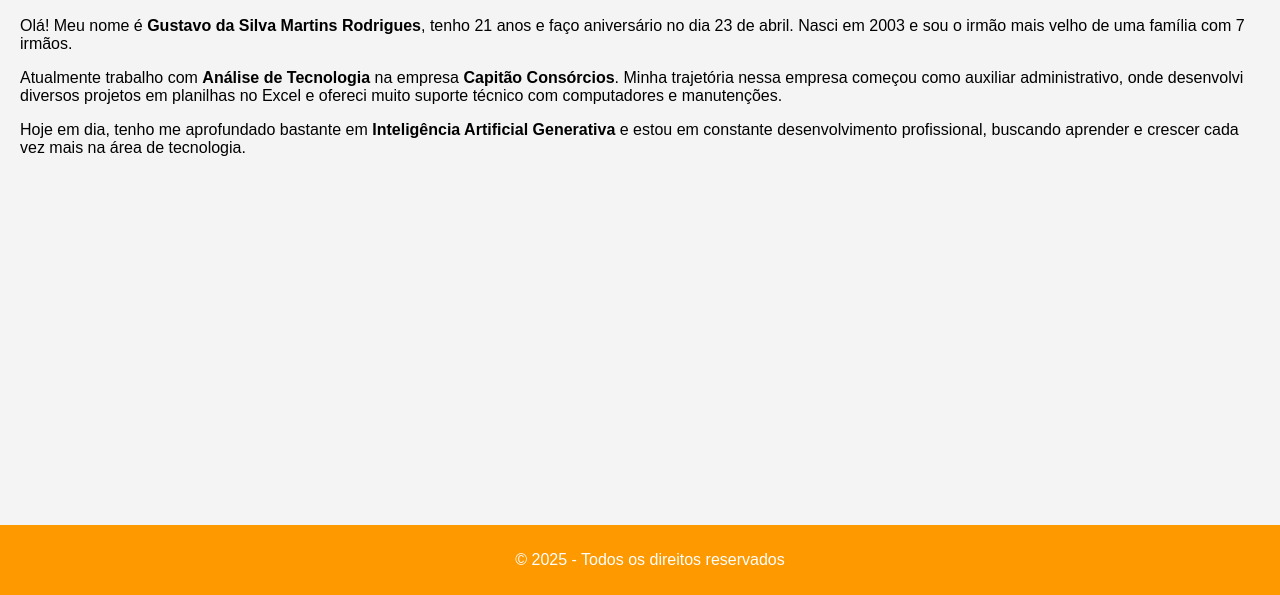
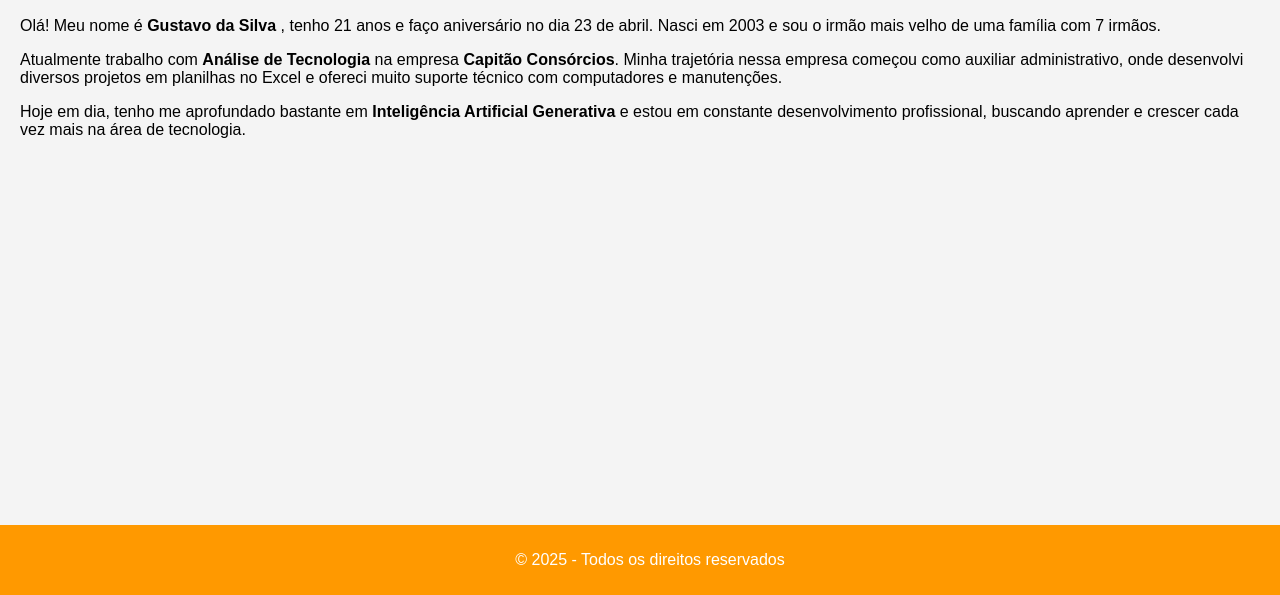
Before and after one commit to Gu-1107/homepessoal, a plain HTML site: page index.html in a window 1280 px wide. Shown: the part 205-800 px from the top of the page. Drawn offline with Linux system fonts and the light colour scheme.

Commit message:
Update index.html

```diff
--- a/index.html
+++ b/index.html
@@ -21,7 +21,7 @@
   </header>
   <main>
     <h2>Apresentação</h2>
-    <p>Olá! Meu nome é <strong>Gustavo da Silva Martins Rodrigues</strong>, tenho 21 anos e faço aniversário no dia 23 de abril. Nasci em 2003 e sou o irmão mais velho de uma família com 7 irmãos.</p>
+    <p>Olá! Meu nome é <strong>Gustavo da Silva </strong>, tenho 21 anos e faço aniversário no dia 23 de abril. Nasci em 2003 e sou o irmão mais velho de uma família com 7 irmãos.</p>
 
     <p>Atualmente trabalho com <strong>Análise de Tecnologia</strong> na empresa <strong>Capitão Consórcios</strong>. Minha trajetória nessa empresa começou como auxiliar administrativo, onde desenvolvi diversos projetos em planilhas no Excel e ofereci muito suporte técnico com computadores e manutenções.</p>
 
```
